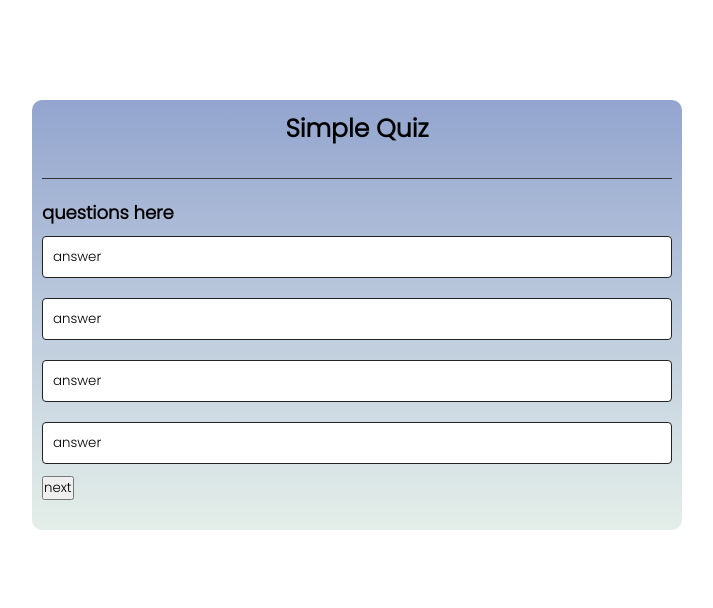
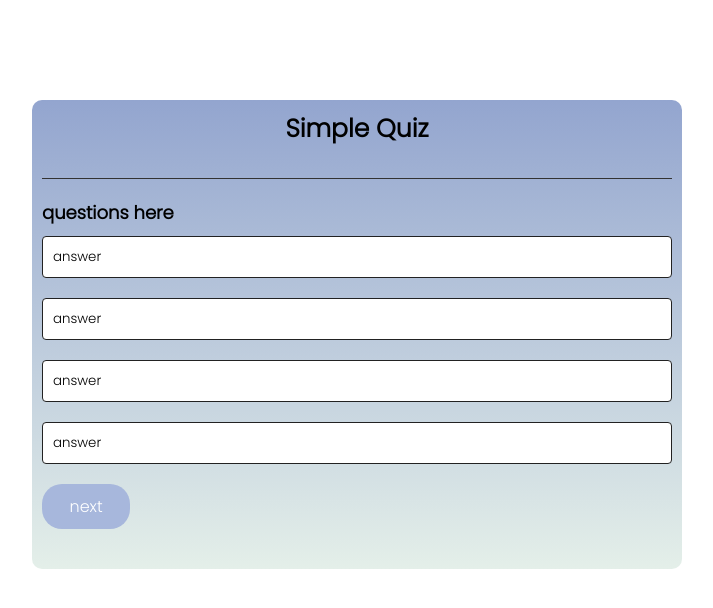
Before and after one commit to balkrishnaray/javascript-projects, a plain HTML site: page quiz app/index.html in a window 1280 px wide. Shown: the whole page, without its empty margins (283-996 px from the left). Drawn offline with Linux system fonts and the light colour scheme.

Commit message:
adding button

```diff
--- a/quiz app/index.html
+++ b/quiz app/index.html
@@ -19,7 +19,9 @@
             <button class="btn">answer</button>
             <button class="btn">answer</button>
         </div>
-        <div class="next-btn"><button>next</button></div>
+        <div >
+            <button id="next-btn">next</button>
+        </div>
     </div>
 </div>
 </body>
```
